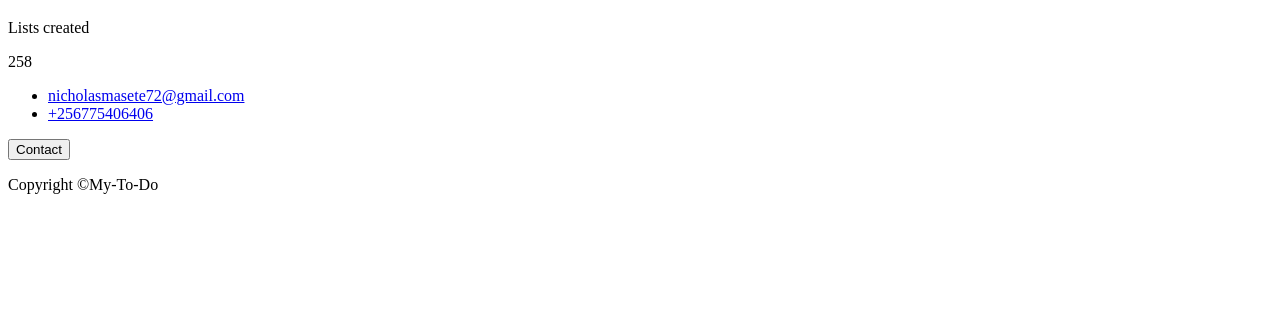
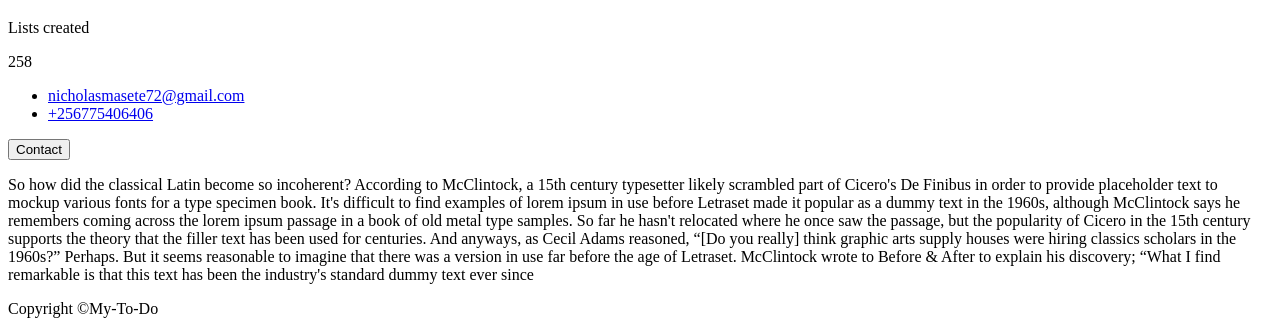
Before and after one commit to masete/My-To-Do, a plain HTML site: page ui/profile.html in a window 1280 px wide. Shown: the part 1098-1424 px from the top of the page. Before the commit the page ends 1300 px from the top, so only its background shows below. Drawn offline with Linux system fonts and the light colour scheme.

```diff
--- a/ui/profile.html
+++ b/ui/profile.html
@@ -34,7 +34,32 @@
                 <p><button>Contact</button></p>
             </div>
         </div>
-        <footer>Copyright &copy;My-To-Do</footer>
+        <div class="right">
+            <p>So how did the classical Latin become so incoherent? According to McClintock, a 15th century
+                typesetter likely scrambled part of Cicero's De Finibus in order to provide placeholder text to mockup
+                various fonts for a type specimen book.
+
+                It's difficult to find examples of lorem ipsum in use before Letraset made it popular as a dummy text
+                in the 1960s, although McClintock says he remembers coming across the lorem ipsum passage in a book
+                of old metal type samples. So far he hasn't relocated where he once saw the passage, but
+                the popularity of Cicero in the 15th century supports the theory that the filler text has been used for
+                centuries.
+
+                And anyways, as Cecil Adams reasoned, “[Do you really] think graphic arts supply houses were hiring
+                classics scholars in the 1960s?” Perhaps. But it seems reasonable to imagine that there was a version
+                in use far before the age of Letraset.
+
+                McClintock wrote to Before & After to explain his discovery;
+
+                “What I find remarkable is that this text has been the industry's standard dummy text ever since
+            </p>
+        </div>
+
+
+
+
+    </div>
+    <footer>Copyright &copy;My-To-Do</footer>
 </body>
 
 </html>
```
